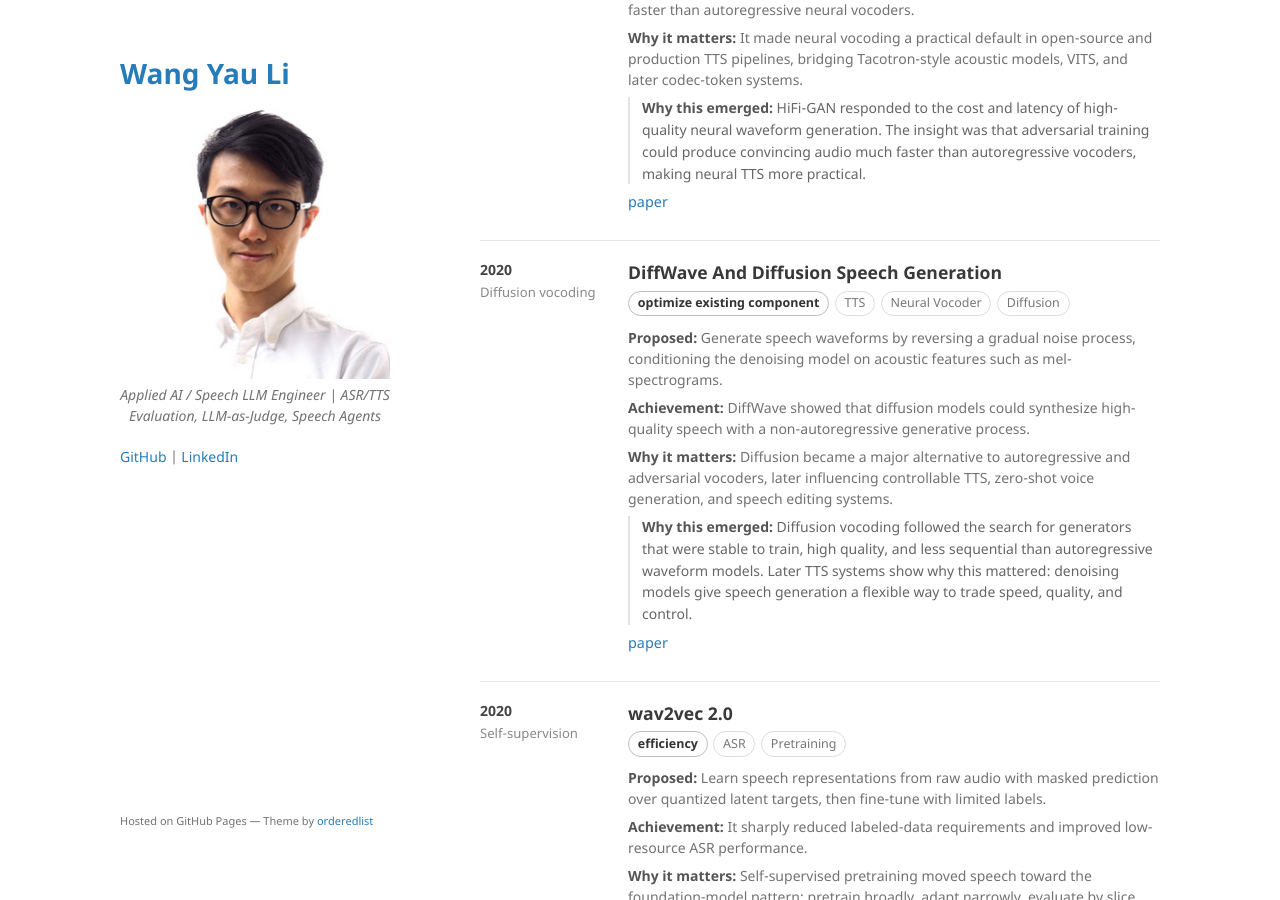
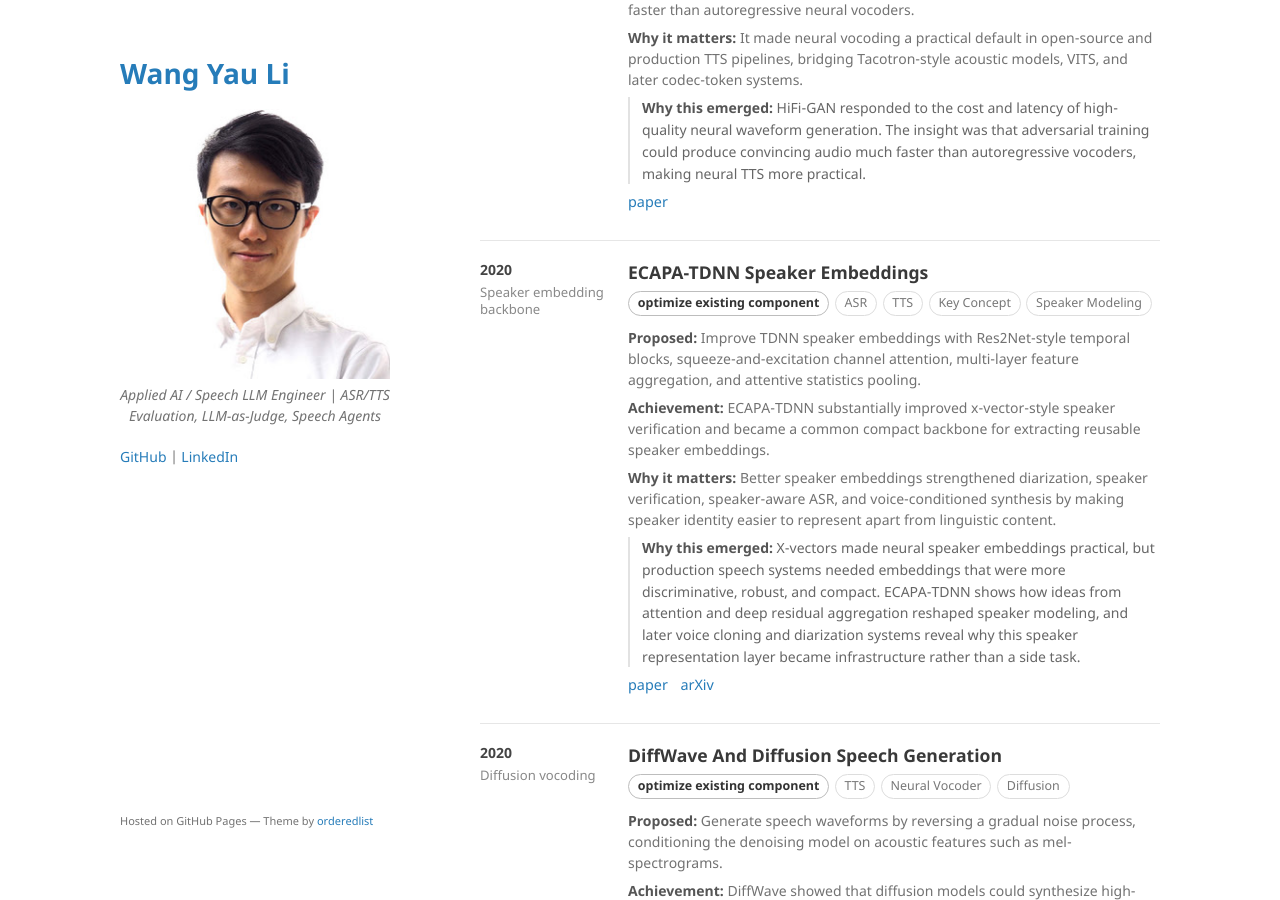
Before and after one commit to kennethli319/kennethli319.github.io, a Jekyll site: the page built from speech-timeline.md, in a window 1280 px wide and 900 px high, scrolled down 21507 px. Built offline with Jekyll 4.4.1, drawn with Linux system fonts in a browser that asks for light colours.

Commit message:
Add ECAPA-TDNN speech timeline milestone

```diff
--- a/speech-timeline.md
+++ b/speech-timeline.md
@@ -964,6 +964,22 @@ title: Speech Timeline
 <section class="speech-row">
   <aside class="speech-year">
     2020
+    <div class="speech-kicker">Speaker embedding backbone</div>
+  </aside>
+  <div class="speech-body">
+    <h2>ECAPA-TDNN Speaker Embeddings</h2>
+    <div class="speech-meta"><span class="speech-impact">optimize existing component</span><span class="speech-tag">ASR</span><span class="speech-tag">TTS</span><span class="speech-tag">Key Concept</span><span class="speech-tag">Speaker Modeling</span></div>
+    <p><strong>Proposed:</strong> Improve TDNN speaker embeddings with Res2Net-style temporal blocks, squeeze-and-excitation channel attention, multi-layer feature aggregation, and attentive statistics pooling.</p>
+    <p><strong>Achievement:</strong> ECAPA-TDNN substantially improved x-vector-style speaker verification and became a common compact backbone for extracting reusable speaker embeddings.</p>
+    <p><strong>Why it matters:</strong> Better speaker embeddings strengthened diarization, speaker verification, speaker-aware ASR, and voice-conditioned synthesis by making speaker identity easier to represent apart from linguistic content.</p>
+    <p class="speech-reflection"><strong>Why this emerged:</strong> X-vectors made neural speaker embeddings practical, but production speech systems needed embeddings that were more discriminative, robust, and compact. ECAPA-TDNN shows how ideas from attention and deep residual aggregation reshaped speaker modeling, and later voice cloning and diarization systems reveal why this speaker representation layer became infrastructure rather than a side task.</p>
+    <p class="speech-source"><a href="https://www.isca-archive.org/interspeech_2020/desplanques20_interspeech.html">paper</a> <a href="https://arxiv.org/abs/2005.07143">arXiv</a></p>
+  </div>
+</section>
+
+<section class="speech-row">
+  <aside class="speech-year">
+    2020
     <div class="speech-kicker">Diffusion vocoding</div>
   </aside>
   <div class="speech-body">
```
